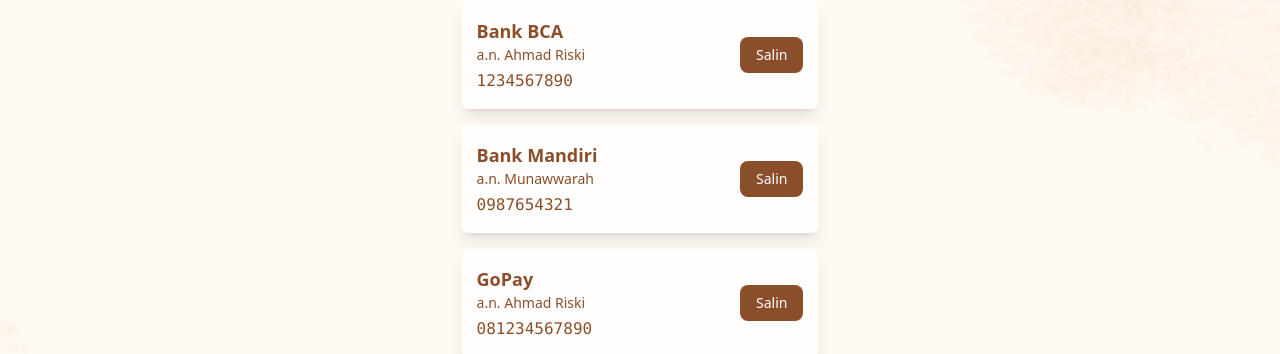
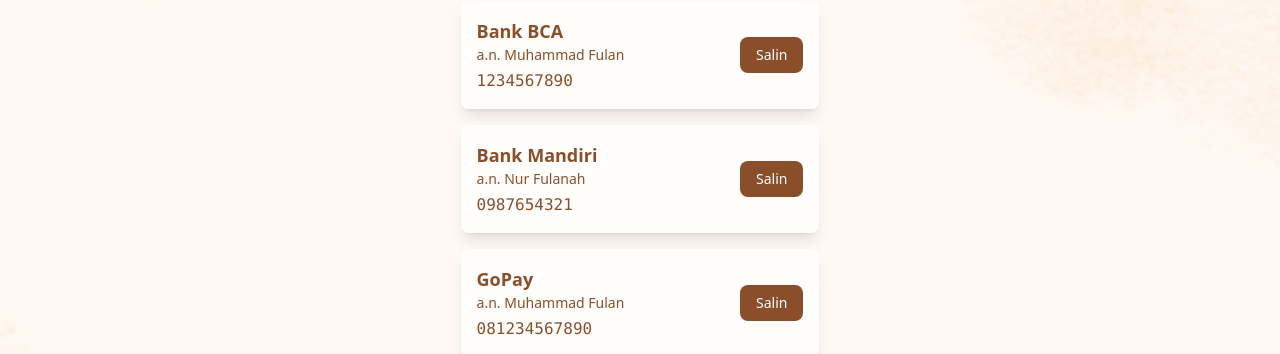
Before and after one commit to Clofis/Template, a plain HTML site: page wedding 2/main.html in a window 1280 px wide. Both pictures are taken after a click on the button "Lihat Rekening". Shown: the part 4810-5164 px from the top of the page. Drawn offline with nearby package versions, Linux system fonts and the light colour scheme; no server answers.

```diff
--- a/wedding 2/main.html
+++ b/wedding 2/main.html
@@ -777,7 +777,7 @@
           <div class="flex items-center justify-between">
             <div class="text-left">
               <p class="text-[#8a4f2a] font-semibold text-lg">Bank BCA</p>
-              <p class="text-[#8a4f2a] text-sm">a.n. Ahmad Riski</p>
+              <p class="text-[#8a4f2a] text-sm">a.n. Muhammad Fulan</p>
               <p class="text-[#8a4f2a] font-mono text-base mt-1">1234567890</p>
             </div>
             <button
@@ -794,7 +794,7 @@
           <div class="flex items-center justify-between">
             <div class="text-left">
               <p class="text-[#8a4f2a] font-semibold text-lg">Bank Mandiri</p>
-              <p class="text-[#8a4f2a] text-sm">a.n. Munawwarah</p>
+              <p class="text-[#8a4f2a] text-sm">a.n. Nur Fulanah</p>
               <p class="text-[#8a4f2a] font-mono text-base mt-1">0987654321</p>
             </div>
             <button
@@ -811,7 +811,7 @@
           <div class="flex items-center justify-between">
             <div class="text-left">
               <p class="text-[#8a4f2a] font-semibold text-lg">GoPay</p>
-              <p class="text-[#8a4f2a] text-sm">a.n. Ahmad Riski</p>
+              <p class="text-[#8a4f2a] text-sm">a.n. Muhammad Fulan</p>
               <p class="text-[#8a4f2a] font-mono text-base mt-1">081234567890</p>
             </div>
             <button
```
